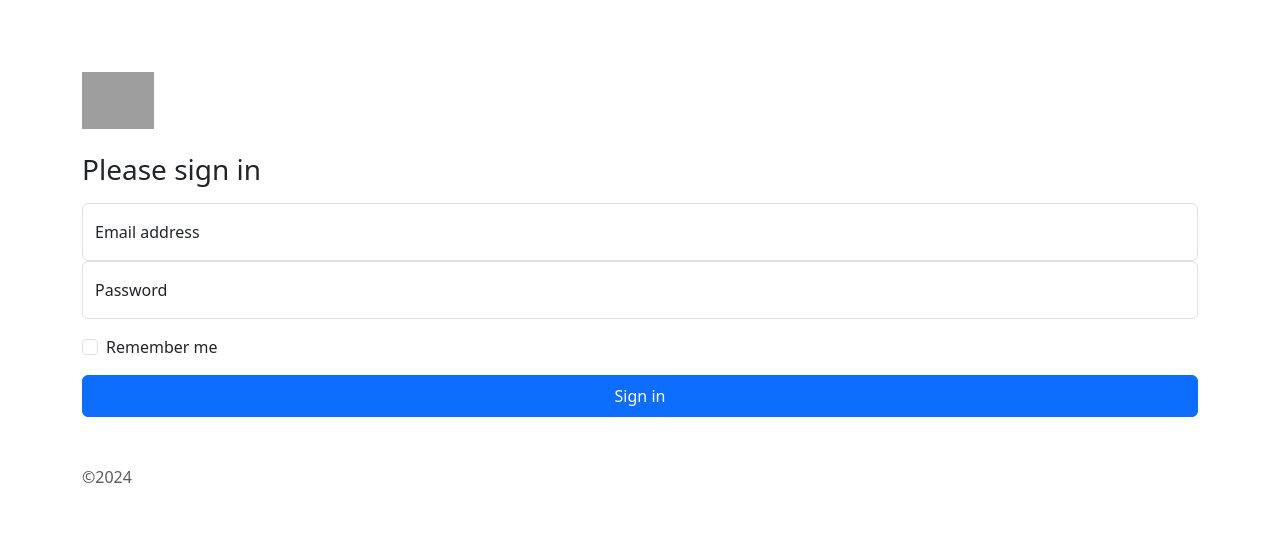
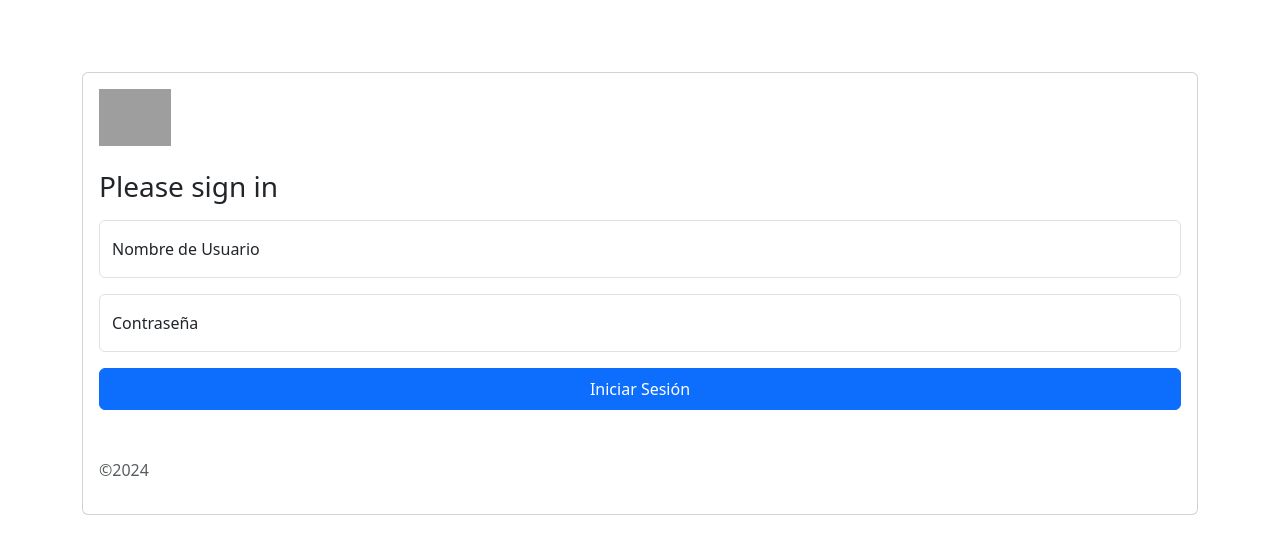
Before and after one commit to nicoalexanderdev/seguridad, a Django app: page / in a window 1280 px wide. Shown: the top 554 px of the page. Run offline with Django 4.2, Linux system fonts and the light colour scheme; some libraries are stand-ins or nearby versions; grey boxes are pictures that could not be loaded.

Commit message:
login funcionando

```diff
--- a/appseguridad/templates/app/login.html
+++ b/appseguridad/templates/app/login.html
@@ -10,30 +10,31 @@
     <div class="row">
         <div class="col-12">
             <br><br><br>
+            <div class="card">
+                <div class="card-body">
                     <main class="form-signin w-100 m-auto">
-                <form>
+                        <form method="post" class="form">
                             <img class="mb-4" src="{% static 'app/img/logo.png' %}" alt="" width="72" height="57">
                             <h1 class="h3 mb-3 fw-normal">Please sign in</h1>
 
-                    <div class="form-floating">
-                        <input type="email" class="form-control" id="floatingInput" placeholder="name@example.com">
-                        <label for="floatingInput">Email address</label>
+                            {% csrf_token %}
+                            <div class="form-floating mb-3">
+                                <input type="text" class="form-control" id="user" name="username" placeholder="usuario">
+                                <label for="user">Nombre de Usuario</label>
                             </div>
-                    <div class="form-floating">
-                        <input type="password" class="form-control" id="floatingPassword" placeholder="Password">
-                        <label for="floatingPassword">Password</label>
+                            <div class="form-floating mb-3">
+                                <input type="password" class="form-control" id="password" name="password"
+                                    placeholder="Password">
+                                <label for="floatingPassword">Contraseña</label>
                             </div>
 
-                    <div class="form-check text-start my-3">
-                        <input class="form-check-input" type="checkbox" value="remember-me" id="flexCheckDefault">
-                        <label class="form-check-label" for="flexCheckDefault">
-                            Remember me
-                        </label>
-                    </div>
-                    <button class="btn btn-primary w-100 py-2" type="submit">Sign in</button>
+                            <button class="btn btn-primary w-100 py-2" type="submit">Iniciar Sesión</button>
+
                             <p class="mt-5 mb-3 text-body-secondary">&copy;2024</p>
                         </form>
                     </main>
+                </div>
+            </div>
         </div>
     </div>
 </div>
--- a/appseguridad/urls.py
+++ b/appseguridad/urls.py
@@ -2,5 +2,7 @@ from django.urls import path
 from . import views
 
 urlpatterns = [
-    path('', views.index, name='home')
+    path('', views.user_login, name='login'),
+    path('home', views.home, name='home'),
+    path('logout/', views.user_logout, name='logout'),
 ]
--- a/appseguridad/views.py
+++ b/appseguridad/views.py
@@ -1,7 +1,34 @@
-from django.shortcuts import render
+from django.shortcuts import redirect, render
+from django.contrib.auth.forms import AuthenticationForm
+from django.contrib.auth import login as auth_login
+from django.contrib.auth import logout
+from django.contrib.auth.decorators import login_required
+from django.contrib import messages
 
 # Create your views here.
 
 
-def index(request):
-    return render(request, 'app/login.html')
+def user_login(request):
+    if request.method == 'POST':
+        form = AuthenticationForm(data=request.POST)
+        if form.is_valid():
+            auth_login(request, form.get_user())
+            messages.success(request, 'Inicio de sesión exitoso')
+            return redirect('home')
+        else:
+            messages.error(
+                request, 'Credenciales inválidas. Inténtalo de nuevo.')
+    else:
+        form = AuthenticationForm()
+
+    return render(request, 'app/login.html', {"form": form})
+
+
+@login_required(login_url='login')
+def home(request):
+    return render(request, 'app/home.html')
+
+
+def user_logout(request):
+    logout(request)
+    return redirect('login')
```
Also changed, not shown: appseguridad/templates/app/home.html (added, +13 -0 lines). Lines whose indentation alone changed are shown as unchanged.
